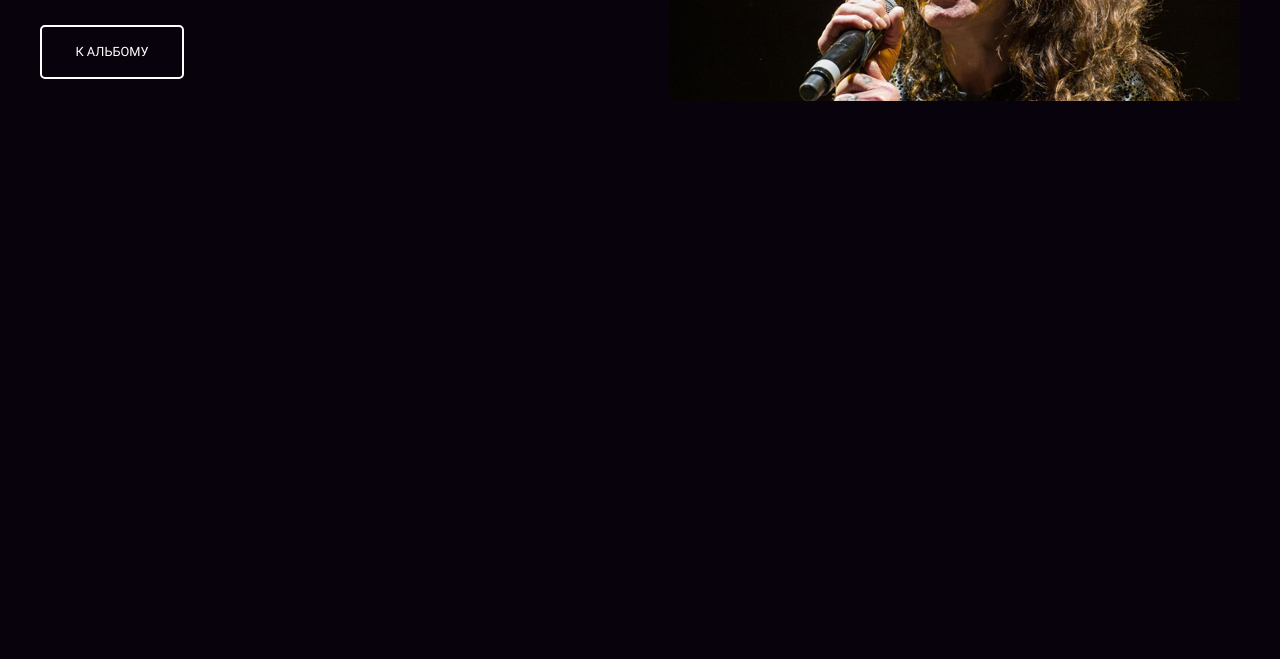
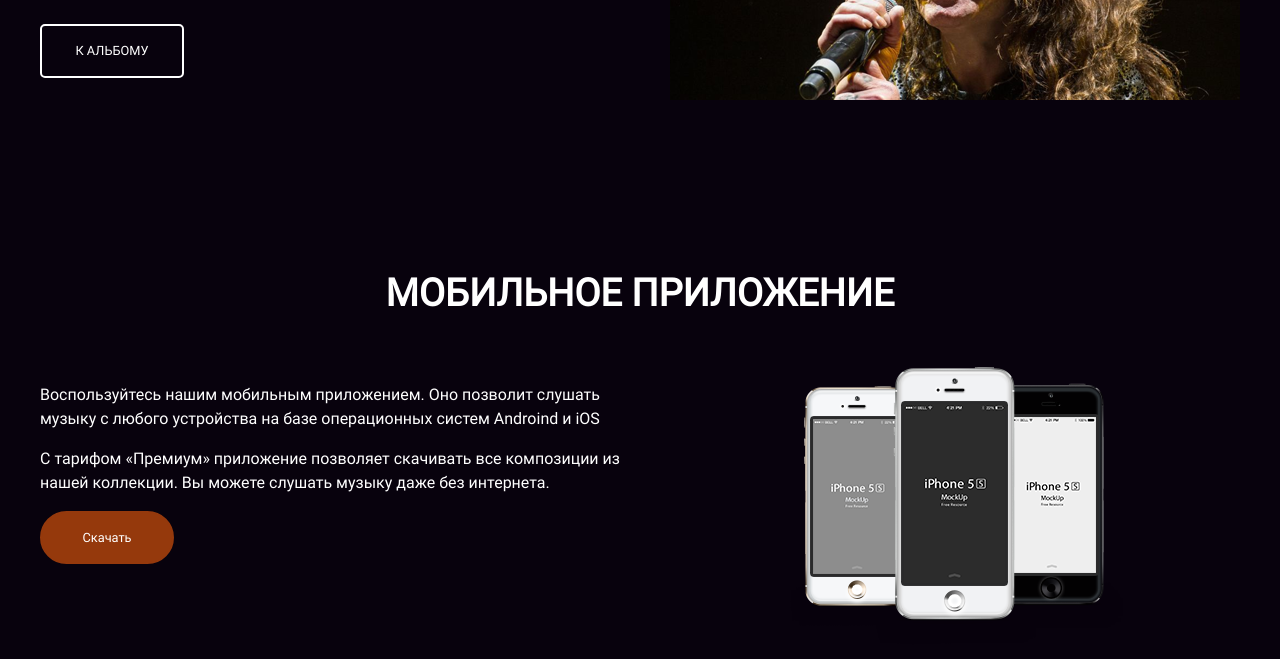
Before and after one commit to Rrudger/layout-designer-project-lvl2, a plain HTML site: page src/index.html in a window 1280 px wide. Shown: the part 2396-3055 px from the top of the page. Before the commit the page ends 2562 px from the top, so only its background shows below. Drawn offline with Linux system fonts and the light colour scheme.

Commit message:
add _page-app.scss

```diff
--- a/src/index.html
+++ b/src/index.html
@@ -87,7 +87,6 @@
   <section id="page-news" class="page-news">
   <div class="container">
     <h2>ПОСЛЕДНИЕ НОВОСТИ</h2>
-
     <div class="news-item">
     <img src="images/Music to Be Murdered By.png" alt="Eminem Music to Be Murdered By">
     <div class="news-wrap">
@@ -104,7 +103,6 @@
     </div>
   </div>
   </div>
-
   <div class="news-item news-reverse">
     <img src="images/Ordinary Man.png" alt="Ozzy Osbourne Ordinary Man">
   <div class="news-wrap ">
@@ -120,10 +118,20 @@
     <a class="btn" href="#">К АЛЬБОМУ</a>
   </div>
 </div>
-
 </div>
 </div>
+  </section>
 
+  <section id="page-app" class="page-app">
+    <h2>МОБИЛЬНОЕ ПРИЛОЖЕНИЕ</h2>
+    <div class="container">
+      <div class="description">
+        <p>Воспользуйтесь нашим мобильным приложением. Оно позволит слушать музыку с любого устройства на базе операционных систем Androind и iOS</p>
+          <p>С тарифом «Премиум» приложение позволяет скачивать все композиции из нашей коллекции. Вы можете слушать музыку даже без интернета.</p>
+<a class="btn" href="#">Скачать</a>
+</div>
+      <img src="images/iphone.png" alt="Ozzy Osbourne Ordinary Man">
+    </div>
   </section>
 </main>
 
--- /dev/null
+++ b/src/scss/_page-app.scss
@@ -0,0 +1,60 @@
+.page-app {
+  padding: 0 20px;
+  text-align: center;
+  margin-bottom: 100px;
+  @extend %flex-column;
+  @extend %a-center;
+
+  .container {
+    margin-top: 35px;
+    @extend %flex-row;
+    @extend %j-start;
+    @extend %a-start;
+  }
+
+  .description {
+    text-align: left;
+    width: 50%;
+  }
+
+  .btn {
+    padding: 15px 35px;
+    border-color: $red;
+    border-radius: 2rem;
+    background-color: $red;
+    color: $white;
+    width: 10%;
+    @extend %small-font;
+  }
+
+  img {
+    margin-left: 150px;
+  }
+
+  h2 {
+    margin-top: 100px;
+    margin-bottom: 10px;
+  }
+
+    @media screen and (max-width: 600px) {
+      .container {
+        padding: 0 20px;
+        flex-direction: column-reverse;
+        align-items: center;
+      }
+
+      .description {
+        margin-top: -30px;
+        width: 102%;
+      }
+
+      .btn {
+        padding: 15px 45px;
+      }
+
+      img {
+        width: 100%;
+        margin: 0;
+      }
+    }
+}
--- a/src/scss/_page-news.scss
+++ b/src/scss/_page-news.scss
@@ -1,5 +1,4 @@
 .page-news {
-  border-top: 1px solid red;
 
 .news-item {
   width: 100%;
--- a/src/scss/app.scss
+++ b/src/scss/app.scss
@@ -1,4 +1,4 @@
-@import "_variables", "_atomic", "_general", "_header", "_page-description", "_page-pricing", "_page-news";
+@import "_variables", "_atomic", "_general", "_header", "_page-description", "_page-pricing", "_page-news", "_page-app";
 
 @font-face {
 font-family: "Roboto";
```
Also changed, not shown: src/css/app.css, 1 other file.
